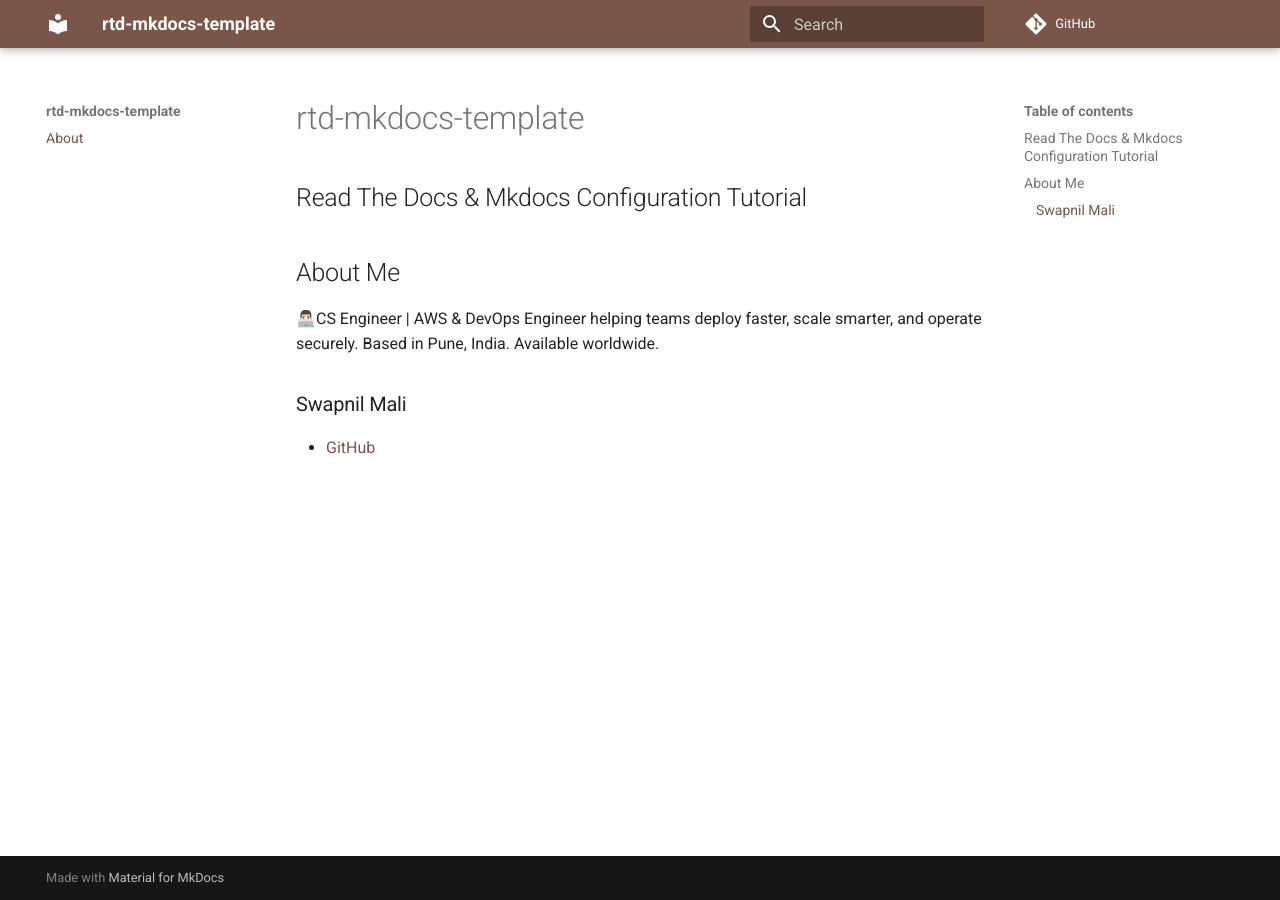
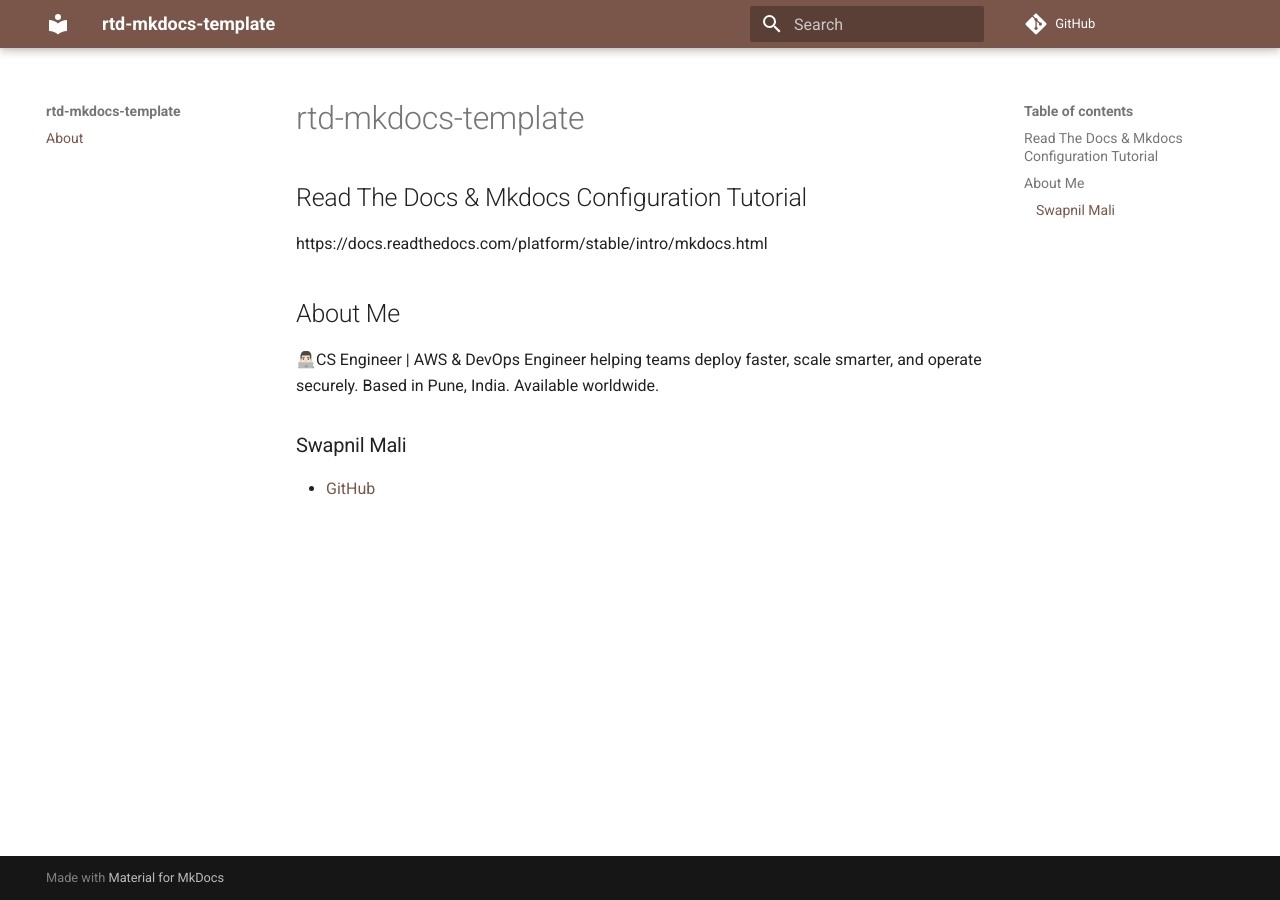
Before and after one commit to swapnilmali101/rtd-mkdocs-template, an MkDocs documentation site: the page built from docs/index.md, in a window 1280 px wide. Built offline with MkDocs 1.6.1 and Material for MkDocs 9.7.7, drawn with Linux system fonts in a browser that asks for light colours; comment, search, counter and statistics services are not loaded; part of the change alters nothing that is shown.

Commit message:
Add Mkdocs tutorial link to index.md
Added a link to Read The Docs Mkdocs tutorial.

```diff
--- a/docs/index.md
+++ b/docs/index.md
@@ -2,7 +2,7 @@
 
 ## Read The Docs & Mkdocs Configuration Tutorial
 
-
+https://docs.readthedocs.com/platform/stable/intro/mkdocs.html
 
 ## About Me
 
```
